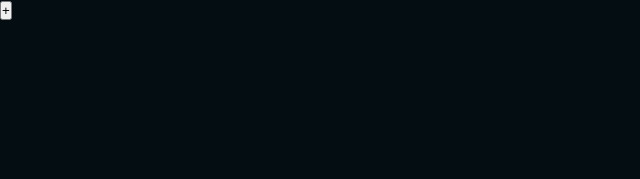
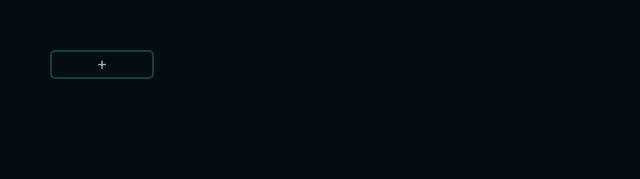
Before and after one commit to brickardo/todo, a React (Vite) app: page / in a window 1280 px wide. Shown: the top 179 px of the page, without its empty margins (0-640 px from the left). Built offline with nearby package versions, Linux system fonts and the light colour scheme.

Commit message:
additional css wrapp for todolist component

```diff
--- a/src/components/todoList.css
+++ b/src/components/todoList.css
@@ -1,4 +1,20 @@
+#ToDo_wapper{
+    margin: 50px;
+}
+
+#cardList_wrapper{
+    margin-top: 50px;
+}
+
+#cardListUl_wrapper{
+    display: flex;
+    flex-wrap: wrap;
+    gap: 15px;
+    align-content: flex-start;
+}
+
 .ToDoCard{
+    min-width: 250px;
     width: 250px;
     height: 300px;
     border: 2px solid #183D3D;
@@ -8,6 +24,11 @@
     color: #93B1A6;
     display: flex;
     flex-direction: column;
+    transition: box-shadow 0.2s ease-out;
+}
+
+.ToDoCard:hover{
+    box-shadow: 1px 1px 10px 0.3px rgb(34, 94, 94, 0.9);
 }
 
 .cardDeteleButton{
@@ -27,6 +48,12 @@
     align-self: center;
 }
 
+.cardDeteleButton:hover{
+    border: 2px solid #225e5e;
+    box-shadow: 1px 1px 10px 0.3px rgb(34, 94, 94, 0.9);
+}
+
+
 .CardHeader{
     font-size: 25px;
     margin-top: 25px;
@@ -41,7 +68,26 @@
     margin-left: 25px;
 }
 
-.cardDeteleButton:hover{
+
+#addCardButton{
+    all: unset;
+    width: 100px;
+    height: 25px;
+    margin-top: auto;
+    margin-bottom: 15px;
+    display: flex;
+    justify-content: center;
+    text-align: center;
+    align-items: center;
+    border: 2px solid #183D3D;
+    border-radius: 5px;
+    cursor: pointer;
+    transition: box-shadow 0.2s ease-out;
+    align-self: center;
+    color: #93B1A6;
+}
+
+#addCardButton:hover{
     border: 2px solid #225e5e;
     box-shadow: 1px 1px 10px 0.3px rgb(34, 94, 94, 0.9);
 }
--- a/src/components/todolist.tsx
+++ b/src/components/todolist.tsx
@@ -1,5 +1,6 @@
 import { useState } from "react";
 import {ToDoListType} from "../types/ToDoListType";
+import './todoList.css'
 
 function ToDoList(){
     const [counter, setCounter] = useState(1);
@@ -15,16 +16,16 @@ function ToDoList(){
     }
     return (
         <div id="ToDo_wapper">
-            <button onClick={ToDoCardCreate}>
+            <button id="addCardButton" onClick={ToDoCardCreate}>
                 +
             </button>
-            <div>
-                <ul>
+            <div id="cardList_wrapper">
+                <ul id="cardListUl_wrapper">
                     {cards.map((card)=>(
                         <li className="ToDoCard" key={card.id}>
-                            <h3>{card.header}</h3>
-                            <p>{card.text}</p>
-                            <button onClick={()=>DeleteCard(card.id)}>Delete me</button>
+                            <h3 className="CardHeader">{card.header}</h3>
+                            <p className="CardText">{card.text}</p>
+                            <button className="cardDeteleButton" onClick={()=>DeleteCard(card.id)}>Delete me</button>
                         </li>
                     ))}
                 </ul>
```
Also changed, not shown: src/components/Sidebar.tsx (added).
